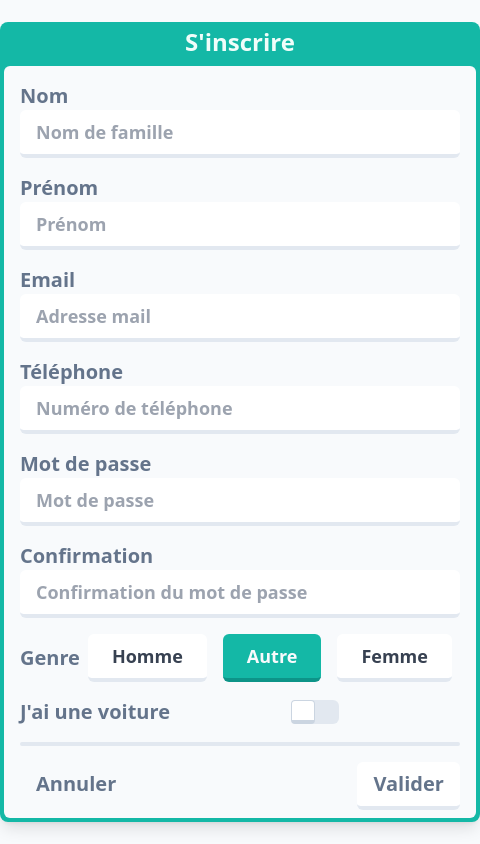
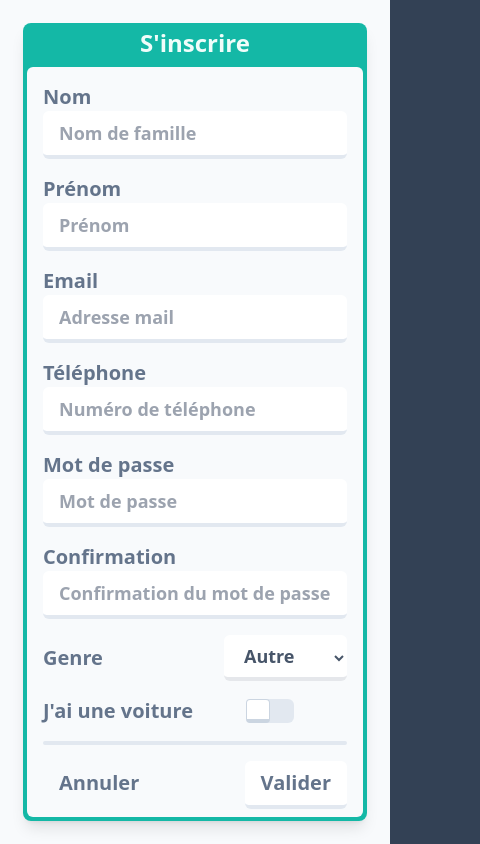
Before and after one commit to ActxLeToucan/carshare, a Vue app in the folder src/frontend/: page /register in a window 390 px wide. Shown: the whole page, 480 px wide, since content can reach past the window. Built offline with nearby package versions, Linux system fonts and the light colour scheme.

Commit message:
Improved mobile UI

```diff
--- a/src/frontend/src/components/inputs/InputChoice.vue
+++ b/src/frontend/src/components/inputs/InputChoice.vue
@@ -3,15 +3,24 @@
         <label class="flex text-xl text-slate-500 font-bold whitespace-nowrap text-ellipsis w-fit">
             {{ label }}
         </label>
-        <div class="flex h-fit rounded-md text-gray-700 font-bold text-lg whitespace-nowrap text-ellipsis hover:border-slate-300 transition-all focus:outline outline-transparent">
+        <div>
+            <div class="md:flex hidden h-fit rounded-md font-bold text-lg whitespace-nowrap text-ellipsis hover:border-slate-300 transition-all focus:outline outline-transparent">
                 <button
                     v-for="el in this.elements"
-                :class="el.selected? ' text-slate-50 bg-teal-500 hover:bg-teal-600 border-teal-600 hover:border-teal-700 ' : ' bg-white hover:bg-slate-100 border-slate-200 hover:border-slate-300 '"
+                    :class="el.selected? ' text-slate-50 bg-teal-500 hover:bg-teal-600 border-teal-600 hover:border-teal-700 ' : ' bg-white text-slate-600 hover:bg-slate-100 border-slate-200 hover:border-slate-300 '"
                     :key="el.value"
                     v-on:click="this.setSelected(el.value)"
-                class="flex h-fit border-b-4 rounded-md px-4 py-2 text-gray-700 font-bold text-lg whitespace-nowrap text-ellipsis transition-all mx-2 cursor-pointer">
+                    class="flex h-fit border-b-4 rounded-md px-4 py-2 font-bold text-lg whitespace-nowrap text-ellipsis transition-all mx-2 cursor-pointer">
                     <p class="text-lg text-center font-semibold px-2 mx-auto"> {{ el.label }} </p>
                 </button>
+            </div>
+            <select
+                ref="select" name="" id=""
+                class="md:hidden flex w-fit h-fit bg-white rounded-md text-slate-600 font-bold text-lg whitespace-nowrap text-ellipsis
+                       outline-transparent px-4 py-2 border-b-4 border-sslate-500 transition-all focus:outline hover:border-slate-300"
+            >
+                <option v-for="el in this.elements" :value="el.value"> {{ el.label }} </option>
+            </select>
         </div>
         <input ref="input" :name="name" type="text" class="hidden">
     </div>
@@ -20,17 +29,23 @@
 <script>
 
 function setup(obj) {
+    obj.selected = obj.value;
     obj.inputEl = null;
+    obj.selectEl = null;
 
     obj.setSelected = (el) => {
+        obj.selected = el;
         if (obj.onchange) {
             obj.onchange(el);
         }
         if (obj.inputEl != null) {
             obj.inputEl.value = el;
         }
+        if (obj.selectEl != null) {
+            obj.selectEl.value = el;
+        }
         obj.elements.forEach(item => {
-            item.selected = item.value === el;
+            item.selected = item.value == el;
         });
         obj.$forceUpdate();
     };
@@ -81,7 +96,19 @@ export default {
         }
     },
     mounted() {
+        this.elements.forEach(item => {
+            if (item.selected) {
+                this.selected = item.value;
+            }
+        });
         this.inputEl = this.$refs["input"];
+        this.inputEl.value = this.selected;
+        this.selectEl = this.$refs["select"];
+        this.selectEl.value = this.selected;
+        this.selectEl.addEventListener("change", (e) => {
+            this.setSelected(e.target.value);
+        });
+
     }
 }
 </script>
```
Lines whose indentation alone changed are shown as unchanged.
